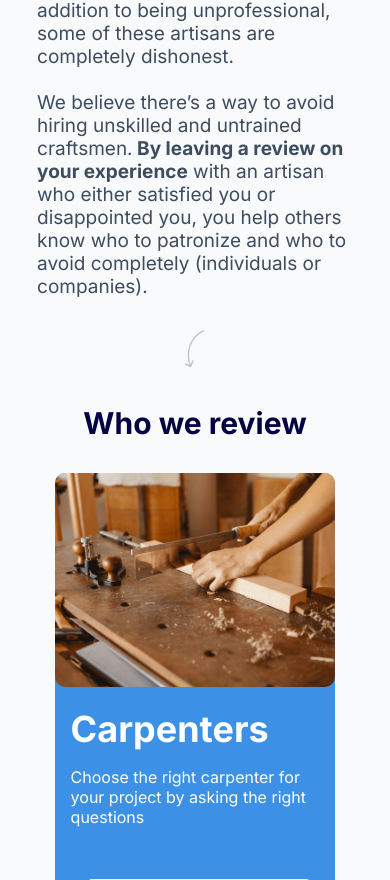
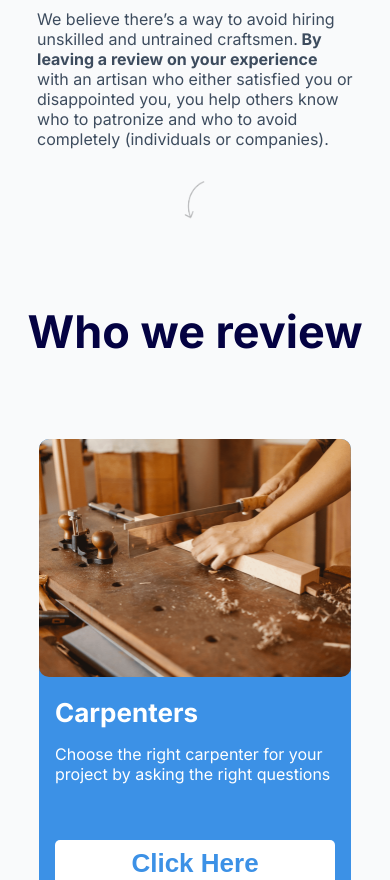
Before and after one commit to TalabiDele/fitfixam, a Next.js app: page / in a window 390 px wide. Shown: the part 1120-2000 px from the top of the page. Built offline with nearby package versions, Linux system fonts and the light colour scheme; no server answers; a small style sheet from the web is missing.

Commit message:
Font sizes and responsiveness adjustments

```diff
--- a/Components/Action/Style.js
+++ b/Components/Action/Style.js
@@ -22,12 +22,12 @@ export const Wrapper = styled.div`
     }
 
     h1 {
-      font-size: 48px;
+      font-size: 40px;
       margin: 1rem 0rem;
     }
 
     p {
-      font-size: 34px;
+      font-size: 24px;
       margin-bottom: 1rem;
     }
 
@@ -61,12 +61,12 @@ export const Wrapper = styled.div`
     }
 
     h1 {
-      font-size: 48px;
+      font-size: 40px;
       margin-bottom: 1rem;
     }
 
     p {
-      font-size: 34px;
+      font-size: 24px;
       margin-bottom: 1rem;
     }
 
@@ -93,12 +93,12 @@ export const Wrapper = styled.div`
     }
 
     h1 {
-      font-size: 34px;
+      font-size: 30px;
       width: 100%;
     }
 
     p {
-      font-size: 25px;
+      font-size: 20px;
     }
 
     div.wrench {
@@ -125,7 +125,11 @@ export const Wrapper = styled.div`
 
     h1 {
       width: 100%;
-      font-size: 29px;
+      font-size: 24px;
+    }
+
+    p {
+      font-size: 19px;
     }
   }
 
--- a/Components/Buttons.js
+++ b/Components/Buttons.js
@@ -154,6 +154,7 @@ export const LoginBtn = styled.button`
 `;
 
 export const BtnCard = styled.div`
+  @media (min-width: 1281px) {
     button {
       background-color: #fff;
       font-size: 26px;
@@ -181,4 +182,125 @@ export const BtnCard = styled.div`
         color: #fff;
       }
     }
+  }
+
+  @media (min-width: 1025px) and (max-width: 1280px) {
+    button {
+      background-color: #fff;
+      font-size: 26px;
+      font-weight: 700;
+      color: #3c91e6;
+      border: none;
+      border-radius: 5px;
+      width: 90%;
+      padding: 0.5rem 1rem;
+      margin: 1rem;
+      display: grid;
+      align-self: flex-end;
+      cursor: pointer;
+      transition: all 0.3s ease-in-out;
+
+      &:hover {
+        background: none;
+        color: #fff;
+      }
+    }
+
+    .btn {
+      &:hover {
+        background: none;
+        color: #fff;
+      }
+    }
+  }
+
+  @media (min-width: 768px) and (max-width: 1024px) {
+    button {
+      background-color: #fff;
+      font-size: 26px;
+      font-weight: 700;
+      color: #3c91e6;
+      border: none;
+      border-radius: 5px;
+      width: 100%;
+      padding: 0.5rem 1rem;
+      margin: 0rem auto 1rem auto;
+      display: grid;
+      align-self: flex-end;
+      cursor: pointer;
+      transition: all 0.3s ease-in-out;
+
+      &:hover {
+        background: none;
+        color: #fff;
+      }
+    }
+
+    .btn {
+      &:hover {
+        background: none;
+        color: #fff;
+      }
+    }
+  }
+
+  @media (min-width: 481px) and (max-width: 767px) {
+    button {
+      background-color: #fff;
+      font-size: 26px;
+      font-weight: 700;
+      color: #3c91e6;
+      border: none;
+      border-radius: 5px;
+      width: 100%;
+      padding: 0.5rem 1rem;
+      margin: 0rem auto 1rem auto;
+      display: grid;
+      align-self: flex-end;
+      cursor: pointer;
+      transition: all 0.3s ease-in-out;
+
+      &:hover {
+        background: none;
+        color: #fff;
+      }
+    }
+
+    .btn {
+      &:hover {
+        background: none;
+        color: #fff;
+      }
+    }
+  }
+
+  @media (max-width: 480px) {
+    button {
+      background-color: #fff;
+      font-size: 26px;
+      font-weight: 700;
+      color: #3c91e6;
+      border: none;
+      border-radius: 5px;
+      width: 100%;
+      padding: 0.5rem 1rem;
+      margin: 0rem auto 1rem auto;
+      display: grid;
+      align-self: flex-end;
+      cursor: pointer;
+      transition: all 0.3s ease-in-out;
+
+      &:hover {
+        background: none;
+        color: #fff;
+      }
+    }
+
+    .btn {
+      &:hover {
+        background: none;
+        color: #fff;
+      }
+    }
+  }
 `;
--- a/Components/Navbar/Style.js
+++ b/Components/Navbar/Style.js
@@ -754,6 +754,7 @@ export const Wrapper = styled.div`
 
   li {
     list-style: none;
+    font-size: 19px;
   }
 
   ul {
--- a/Components/ReviewCard/Style.js
+++ b/Components/ReviewCard/Style.js
@@ -1,7 +1,7 @@
 import styled from "styled-components";
 
 export const Wrapper = styled.div`
-  @media (max-width: 2100px) {
+  @media (min-width: 1281px) {
     display: grid;
     grid-template-columns: repeat(3, 1fr);
     width: 80%;
@@ -18,8 +18,74 @@ export const Wrapper = styled.div`
     }
   }
 
-  @media (max-width: 900px) {
+  @media (min-width: 1025px) and (max-width: 1280px) {
+    display: grid;
+    grid-template-columns: repeat(3, 1fr);
+    width: 90%;
+    margin: auto;
+    justify-items: center;
+    padding-bottom: 5rem;
+    gap: 2rem;
+
+    .card {
+      background-color: #07036e;
+
+      button {
+        color: #07036e;
+      }
+    }
+  }
+
+  @media (min-width: 768px) and (max-width: 1024px) {
+    display: grid;
+    grid-template-columns: repeat(3, 1fr);
+    width: 90%;
+    margin: auto;
+    justify-items: center;
+    padding-bottom: 5rem;
+    gap: 2rem;
+
+    .card {
+      background-color: #07036e;
+
+      button {
+        color: #07036e;
+      }
+    }
+  }
+
+  @media (min-width: 481px) and (max-width: 767px) {
+    display: grid;
     grid-template-columns: repeat(1, 1fr);
+    width: 60%;
+    margin: auto;
+    justify-items: center;
+    padding-bottom: 5rem;
+
+    .card {
+      background-color: #07036e;
+
+      button {
+        color: #07036e;
+      }
+    }
+  }
+
+  @media (max-width: 480px) {
+    display: grid;
+    grid-template-columns: repeat(1, 1fr);
+    width: 100%;
+    margin: auto;
+    justify-items: center;
+    padding-bottom: 5rem;
+
+    .card {
+      background-color: #07036e;
+
+      button {
+        color: #07036e;
+      }
+    }
   }
 
   /* @media (min-width: 768px) and (max-width: 1200px) {
@@ -60,13 +126,14 @@ export const Wrapper = styled.div`
 export const Container = styled.div``;
 
 export const Card = styled.div`
-  @media (max-width: 2100px) {
+  @media (min-width: 1281px) {
     width: 80%;
     /* height: 489px; */
     background-color: #3c91e6;
     border-radius: 10px;
     color: white;
     display: grid;
+    gap: 1rem;
 
     .card_details {
       padding: 0rem 1rem;
@@ -88,34 +155,28 @@ export const Card = styled.div`
     }
   }
 
-  @media (max-width: 1900px) {
-    p {
-      height: 7rem;
-    }
-  }
-
-  @media (max-width: 1200px) {
-    /* width: 90%; */
+  @media (min-width: 1025px) and (max-width: 1280px) {
+    width: 100%;
     /* height: 489px; */
     background-color: #3c91e6;
     border-radius: 10px;
-    color: #fff;
+    color: white;
     display: grid;
-    margin: 2rem;
+    gap: 1rem;
 
     .card_details {
       padding: 0rem 1rem;
     }
 
     h1 {
-      padding: 1rem 0rem;
+      padding: 1rem;
       font-size: 36px;
     }
 
     p {
-      padding: 0rem 0rem;
+      padding: 0rem 1rem 1rem 1rem;
       font-size: 19px;
-      height: 8rem;
+      height: 6rem;
     }
 
     .image {
@@ -123,63 +184,130 @@ export const Card = styled.div`
     }
   }
 
-  @media (max-width: 900px) {
-    width: 50%;
+  @media (min-width: 768px) and (max-width: 1024px) {
+    width: 100%;
+    /* height: 489px; */
+    background-color: #3c91e6;
+    border-radius: 10px;
+    color: white;
+    display: grid;
+    gap: 1rem;
+
+    .card_details {
+      padding: 0rem 1rem;
+    }
+
+    h1 {
+      padding-bottom: 1rem;
+      font-size: 30px;
+    }
 
     p {
+      /* padding: 0rem 1rem 1rem 1rem; */
+      font-size: 16px;
       height: 6rem;
+    }
+
+    .image {
+      border-radius: 10px;
     }
   }
 
-  @media (max-width: 768px) {
+  @media (min-width: 481px) and (max-width: 767px) {
     width: 80%;
+    /* height: 489px; */
+    background-color: #3c91e6;
+    border-radius: 10px;
+    color: white;
+    display: grid;
+    gap: 1rem;
+    margin-bottom: 2rem;
+
+    .card_details {
+      padding: 0rem 1rem;
+    }
+
+    h1 {
+      padding-bottom: 1rem;
+      font-size: 26px;
+    }
 
     p {
+      padding: 0rem 0rem 1rem 0rem;
       font-size: 16px;
+      height: 6rem;
+      margin-bottom: 1rem;
+    }
+
+    .image {
+      border-radius: 10px;
     }
   }
 
-  @media (max-width: 400px) {
-    width: 90%;
+  @media (max-width: 480px) {
+    width: 80%;
+    /* height: 489px; */
+    background-color: #3c91e6;
+    border-radius: 10px;
+    color: white;
+    display: grid;
+    gap: 1rem;
+    margin-bottom: 2rem;
 
-    /* p {
-      height: 7rem;
-    } */
-  }
-
-  @media (max-width: 378px) {
-    width: 100%;
-    margin: 2rem auto;
+    .card_details {
+      padding: 0rem 1rem;
+    }
 
     h1 {
-      font-size: 24px;
+      padding-bottom: 1rem;
+      font-size: 26px;
     }
 
     p {
+      padding: 0rem 0rem 1rem 0rem;
+      font-size: 16px;
       height: 6rem;
-      width: 100%;
+    }
+
+    .image {
+      border-radius: 10px;
     }
   }
 `;
 
 export const Header = styled.h1`
-  @media (max-width: 2100px) {
+  @media (min-width: 1281px) {
     text-align: center;
     margin: 5rem 0rem;
     font-size: 45px;
     color: #040242;
   }
 
-  @media (max-width: 1200px) {
+  @media (min-width: 1025px) and (max-width: 1280px) {
     text-align: center;
-    margin: 3rem 0rem;
+    margin: 5rem 0rem;
     font-size: 45px;
     color: #040242;
   }
 
-  @media (max-width: 600px) {
-    margin: auto;
-    width: 80%;
-    font-size: 30px;
+  @media (min-width: 768px) and (max-width: 1024px) {
+    text-align: center;
+    margin: 5rem 0rem;
+    font-size: 45px;
+    color: #040242;
+  }
+
+  @media (min-width: 481px) and (max-width: 767px) {
+    text-align: center;
+    margin: 5rem 0rem;
+    font-size: 45px;
+    color: #040242;
+  }
+
+  @media (max-width: 480px) {
+    text-align: center;
+    margin: 5rem 0rem;
+    font-size: 45px;
+    color: #040242;
   }
 `;
--- a/Components/ReviewSection/Style.js
+++ b/Components/ReviewSection/Style.js
@@ -13,7 +13,7 @@ export const Wrapper = styled.div`
       color: #3d4c5e;
       width: 70%;
       margin: auto;
-      font-size: 24px;
+      font-size: 19px;
     }
 
     span.video {
@@ -72,6 +72,10 @@ export const Wrapper = styled.div`
     justify-items: center;
     align-items: center;
 
+    p {
+      font-size: 16px;
+    }
+
     span.video div {
       width: 400px;
       margin: auto;
@@ -80,7 +84,7 @@ export const Wrapper = styled.div`
 
   @media (max-width: 600px) {
     p {
-      font-size: 19px;
+      font-size: 16px;
     }
 
     span.video div {
@@ -115,31 +119,36 @@ export const Arrow = styled.div`
 export const Header = styled.h1`
   /* margin-left: 15rem; */
   /* width: 50%; */
-  margin-top: 4rem;
-  margin-left: 12rem;
-  font-size: 34px;
+  /* margin-top: 4rem;
+  margin-bottom: 2rem; */
+  margin: 0rem auto 1rem auto;
+  width: 70%;
+  /* margin-left: 12rem; */
+  font-size: 30px;
 
   @media (max-width: 1900px) {
-    margin: 3rem 0rem 1rem 3rem;
+    /* margin: 3rem 0rem 1rem 3rem; */
   }
 
   @media (max-width: 1200px) {
-    margin-left: 2rem;
+    /* margin-left: 2rem; */
   }
 
   @media (max-width: 768px) {
-    margin-left: 0rem;
+    margin: 3rem auto 1rem auto;
+    width: 90%;
     text-align: left;
     display: grid;
     justify-self: start;
+    font-size: 24px;
   }
 
   @media (max-width: 600px) {
-    margin-left: 2rem;
+    /* margin-left: 2rem; */
   }
 
   @media (max-width: 375px) {
-    margin-left: 1rem;
-    font-size: 26px;
+    /* margin-left: 1rem; */
+    font-size: 20px;
   }
 `;
--- a/Components/Subscribe/Style.js
+++ b/Components/Subscribe/Style.js
@@ -15,8 +15,12 @@ export const Wrapper = styled.div`
 
   @media (max-width: 768px) {
     background-color: #bdddfd1f;
-    padding-top: 10rem;
+    padding-top: 3rem;
     height: 40rem;
+  }
+
+  @media (max-width: 600px) {
+    height: 30rem;
   }
 `;
 
@@ -31,14 +35,14 @@ export const Container = styled.div`
     /* padding: 5rem 0rem; */
 
     h1 {
-      font-size: 45px;
+      font-size: 35px;
     }
 
     p {
       color: #546881;
-      font-size: 26px;
+      font-size: 20px;
       width: 35%;
-      margin: 2rem auto 5rem auto;
+      margin: 1rem auto 5rem auto;
     }
 
     input {
@@ -55,14 +59,14 @@ export const Container = styled.div`
 
   @media (max-width: 1200px) {
     h1 {
-      font-size: 45px;
+      font-size: 35px;
     }
 
     p {
       color: #546881;
-      font-size: 26px;
+      font-size: 20px;
       width: 70%;
-      margin: 2rem auto 5rem auto;
+      margin: 1rem auto 5rem auto;
     }
 
     input {
@@ -81,13 +85,14 @@ export const Container = styled.div`
     h1 {
       width: 80%;
       margin: auto;
+      font-size: 30px;
     }
 
     p {
       color: #546881;
-      font-size: 25px;
+      font-size: 20px;
       width: 80%;
-      margin: 2rem auto 5rem auto;
+      margin: 1rem auto 5rem auto;
     }
   }
 
```
Lines whose indentation alone changed are shown as unchanged.
